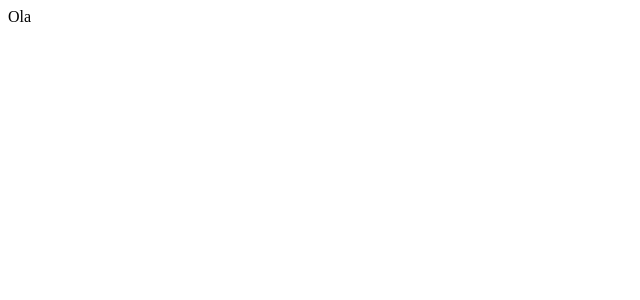
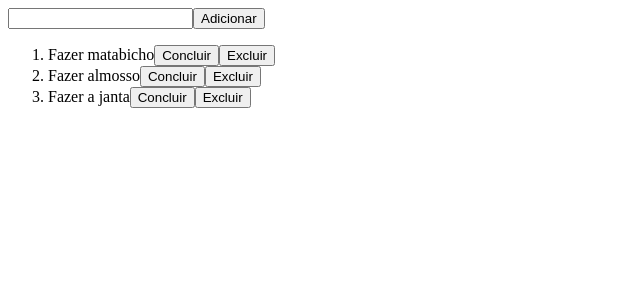
Before and after one commit to katalekoweb/curso-base-react, a React (Vite) app: page / in a window 1280 px wide. Shown: the top 300 px of the page, without its empty margins (0-640 px from the left). Built offline with nearby package versions, Linux system fonts and the light colour scheme.

Commit message:
feat: componentizacao do campo de input

```diff
--- a/src/App.tsx
+++ b/src/App.tsx
@@ -1,8 +1,52 @@
+import { useState } from "react";
+import InputAdd from "./Components/InputAdd";
+
 export const App = () => {
+  const [list, setList] = useState([
+    { id: 1, label: "Fazer matabicho", complete: false },
+    { id: 2, label: "Fazer almosso", complete: false },
+    { id: 3, label: "Fazer a janta", complete: false },
+  ]); // desestruturar a tupla
+
+  const handleAdd = (value: string) => {
+    setList([...list, { id: list.length + 1, complete: false, label: value }]);
+  };
 
   return (
-    <>
-      Ola
-    </>
-  )
-}
+    <div>
+
+      <InputAdd onAdd={handleAdd} />
+
+      <ol>
+        {list.map((listItem, index) => (
+          <li key={index}>
+            <span>{listItem.label}</span>
+
+            {listItem.complete ? "Concluido" : ""}
+
+            <button
+              onClick={() =>
+                setList([
+                  ...list.map((item) => ({
+                    ...item,
+                    complete:
+                      item.id === listItem.id ? !item.complete : item.complete,
+                  })),
+                ])
+              }
+            >
+              Concluir
+            </button>
+            <button
+              onClick={() =>
+                setList([...list.filter((item) => item.id !== listItem.id)])
+              }
+            >
+              Excluir
+            </button>
+          </li>
+        ))}
+      </ol>
+    </div>
+  );
+};
--- /dev/null
+++ b/src/Components/InputAdd.tsx
@@ -0,0 +1,34 @@
+import React, { useState } from "react";
+
+// tipos em typecript
+// as propriedades em typescript podem ser variaveis: string, int..., children, funcoes
+interface IInputAddProps {
+    onAdd(value: string): void
+}
+
+const InputAdd = (props: IInputAddProps) => {
+  const [newTask, setNewTask] = useState("");
+
+const handleAdd = () => {
+    props.onAdd(newTask)
+    setNewTask("")
+}
+
+  return (
+    <div>
+      <input
+        type="text"
+        value={newTask}
+        onChange={(e) => setNewTask(e.target.value)}
+      />
+
+      <button
+        onClick={handleAdd}
+      >
+        Adicionar
+      </button>
+    </div>
+  );
+};
+
+export default InputAdd;
```
